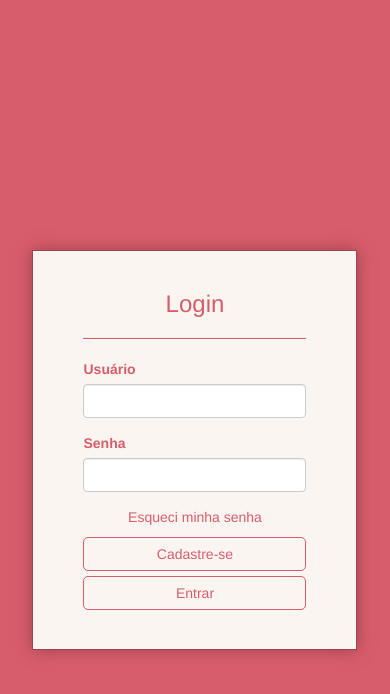
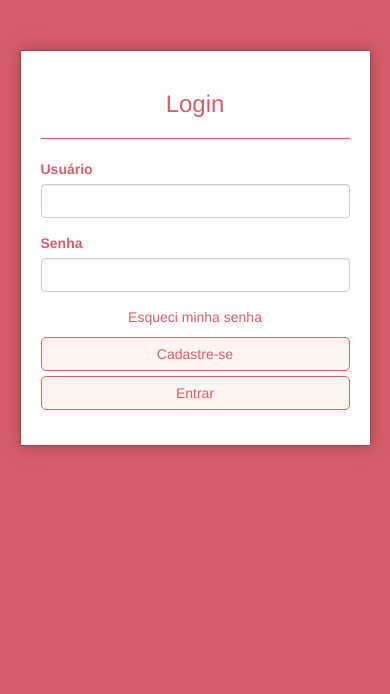
Before and after one commit to andrelr95/sushifinder-static, a plain HTML site: page index.html in a window 390 px wide. Drawn offline with nearby package versions, Linux system fonts and the light colour scheme.

Commit message:
add login, add main

```diff
--- a/index.html
+++ b/index.html
@@ -15,9 +15,9 @@
 </head>
 
 <body>
-  <div class="container">
+  <div class="container login-box">
     <div class="row">
-      <div class="col-md-4 col-md-offset-4 col-sm-10 col-sm-offset-1 col-xs-10 col-xs-offset-1 height-center box">
+      <div class="login-box-body">
         <h3 class="custom-header text-center">Login</h3>
         <hr class="light">
         <form class="form">
--- a/scss/style.scss
+++ b/scss/style.scss
@@ -17,6 +17,7 @@ $break-large: 1200px;
 html, body {
   background-color: $background-main;
 }
+
 
 label {
   color: #D75D6A;
@@ -59,8 +60,6 @@ hr {
 }
 
 .btn.btn-login{
-    margin-top: 5px;
-    margin-bottom: 5px;
   border-radius: 5px;
   border-style: solid;
   border-width: 1px;
@@ -75,39 +74,34 @@ hr {
   border-color: $background-login;
 }
 
-.box {
-  padding: 20px 50px 20px 50px;
+.login-box,
+.register-box {
   background-color: $background-login;
   border-color: $color-box-shadow;
   color: $color-font-dark;
   box-shadow: 0px 0px 15px $color-box-shadow;
   border-style: solid;
   border-width: 1px;
+  width: 360px;
+  margin: 7% auto;
+}
 
+@media (max-width: 768px) {
+  .login-box,
+  .register-box {
+    width: 90%;
+    margin-top: 50px;
   }
-// #box-container {
-//   height: 100%;
-//   display: flex;
-//   background-color: $background-login;
-//   justify-content: center;
-//   align-items: center;
-//   box-shadow: 1px 1px 15px #888888;
-//   position: relative;
-// }
+}
 
-// #box-item {
-//   background-color: $background-login;
-//   color: $color-font-light;
-//   padding: 15px 25px;
-//   width: 100%;
-//   height: 100%;
-//   border-radius: 5px;
-//   border-style: solid;
-//   border-width: 2px;
-//   border-color: $color-font-light;
-//   max-height: 450px;
-//   max-width: 450px;
-//   position: absolute;
-//   transform: translate(-50%, -50%);
-//   left: 50%;top: 50%;
-// }
+.login-box-body,
+.register-box-body {
+  background: #fff;
+  padding: 20px;
+  border-top: 0;
+  color: #666;
+}
+.login-box-body .form-control-feedback,
+.register-box-body .form-control-feedback {
+  color: #777;
+}
```
Also changed, not shown: main.html (added, +21 -0 lines), css/style.css. Lines whose indentation alone changed are shown as unchanged.
